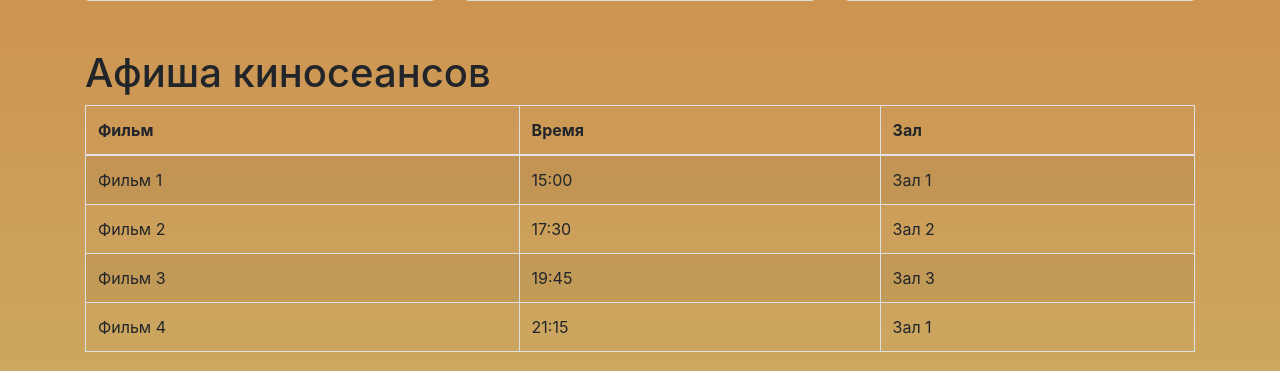
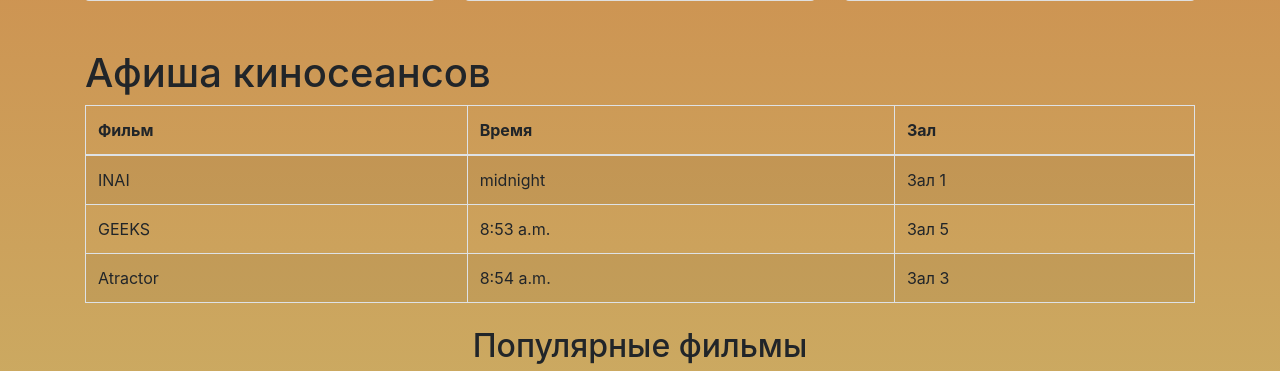
Before and after one commit to narmuhamedov/AIN-2-23, a Django app: page /main_page/ in a window 1280 px wide. Shown: the part 924-1295 px from the top of the page. Run offline with Django 4.2, Linux system fonts and the light colour scheme; data comes from the database, SQL or seed files in the repository; both versions use the stored data as it was after the commit; some libraries are stand-ins or nearby versions.

Commit message:
'practic2'

```diff
--- a/main_page/admin.py
+++ b/main_page/admin.py
@@ -1,5 +1,7 @@
 from django.contrib import admin
-from .models import StringRun,FilmModel
+from .models import StringRun,FilmModel,AfishaTable,Slider
 
 admin.site.register(StringRun)
 admin.site.register(FilmModel)
+admin.site.register(AfishaTable)
+admin.site.register(Slider)
--- a/main_page/models.py
+++ b/main_page/models.py
@@ -1,5 +1,5 @@
 from django.db import models
-
+from django.core.validators import MaxValueValidator
 class StringRun(models.Model):
     title_text = models.CharField(max_length=100, verbose_name='Enter your title text')
     description_text = models.TextField(verbose_name='Enter your description text')
@@ -30,3 +30,16 @@ class FilmModel(models.Model):
     class Meta:
         verbose_name = 'Film'
         verbose_name_plural = 'Films'
+
+
+class AfishaTable(models.Model):
+    film_name = models.CharField(max_length=100, verbose_name='enter your film name')
+    time_hall = models.TimeField(verbose_name='enter this time')
+    hall = models.PositiveIntegerField(validators=[MaxValueValidator(5)])
+
+    def __str__(self):
+        return self.film_name
+
+
+class Slider(models.Model):
+    slide = models.URLField()
--- a/main_page/views.py
+++ b/main_page/views.py
@@ -1,14 +1,18 @@
 from django.shortcuts import render, get_object_or_404
-from .models import StringRun, FilmModel
+from .models import StringRun, FilmModel, AfishaTable, Slider
 
 def main_view(request):
     if request.method == 'GET':
         string_ = StringRun.objects.all()
         film_list = FilmModel.objects.all()
+        afisha_list = AfishaTable.objects.all()
+        slider = Slider.objects.all()
         return render(request, template_name='main_page/index.html',
                       context={
                           'string_': string_,
                           'film_list': film_list,
+                          'afisha_list': afisha_list,
+                          'slider': slider,
                       })
 
 
--- a/templates/main_page/index.html
+++ b/templates/main_page/index.html
@@ -28,54 +28,31 @@
         </tr>
         </thead>
         <tbody>
+        {% for i in afisha_list %}
         <tr>
-            <td>Фильм 1</td>
-            <td>15:00</td>
-            <td>Зал 1</td>
+            <td>{{i.film_name}}</td>
+            <td>{{i.time_hall}}</td>
+            <td>Зал {{i.hall}}</td>
         </tr>
-        <tr>
-            <td>Фильм 2</td>
-            <td>17:30</td>
-            <td>Зал 2</td>
-        </tr>
-        <tr>
-            <td>Фильм 3</td>
-            <td>19:45</td>
-            <td>Зал 3</td>
-        </tr>
-        <tr>
-            <td>Фильм 4</td>
-            <td>21:15</td>
-            <td>Зал 1</td>
-        </tr>
+        {% endfor %}
         </tbody>
     </table>
     <h2 class="mt-4 text-center">Популярные фильмы</h2>
     <div id="myCarousel" class="carousel slide" data-ride="carousel">
     <ol class="carousel-indicators">
-            <li data-target="#myCarousel" data-slide-to="0" class="active"></li>
-            <li data-target="#myCarousel" data-slide-to="1"></li>
-            <li data-target="#myCarousel" data-slide-to="2"></li>
+        {% for slide in slider %}
+        <li data-target="#myCarousel" data-slide-to="{{ forloop.counter0 }}" {% if forloop.first %}class="active"{% endif %}></li>
+        {% endfor %}
     </ol>
     <div class="carousel-inner">
-            <div class="carousel-item active text-center">
-                <img src="http://www.manascinema.com/upload/movies/movie_2675/thumb.jpg" alt="Фильм 1">
+        {% for slide in slider %}
+        <div class="carousel-item {% if forloop.first %}active{% endif %} text-center">
+            <img src="{{ slide.slide }}" alt="">
             <div class="carousel-caption">
-                    <h3>Фильм 1</h3>
+                <h3></h3>
             </div>
         </div>
-            <div class="carousel-item text-center">
-                <img src="http://www.manascinema.com/upload/movies/movie_2676/thumb.jpg" alt="Фильм 2">
-                <div class="carousel-caption">
-                    <h3>Фильм 2</h3>
-                </div>
-            </div>
-            <div class="carousel-item text-center">
-                <img src="http://www.manascinema.com/upload/movies/movie_2677/thumb.jpg" alt="Фильм 3">
-                <div class="carousel-caption">
-                    <h3>Фильм 3</h3>
-                </div>
-            </div>
+        {% endfor %}
     </div>
     <a class="carousel-control-prev" href="#myCarousel" role="button" data-slide="prev">
         <span class="carousel-control-prev-icon" aria-hidden="true"></span>
@@ -86,4 +63,5 @@
         <span class="sr-only">Next</span>
     </a>
 </div>
+
     {% include 'menu_footer/footer.html' %}
```
Also changed, not shown: db.sqlite3, main_page/migrations/0003_afishatable_alter_filmmodel_options.py (added), main_page/migrations/0004_slider.py (added). Lines whose indentation alone changed are shown as unchanged.
